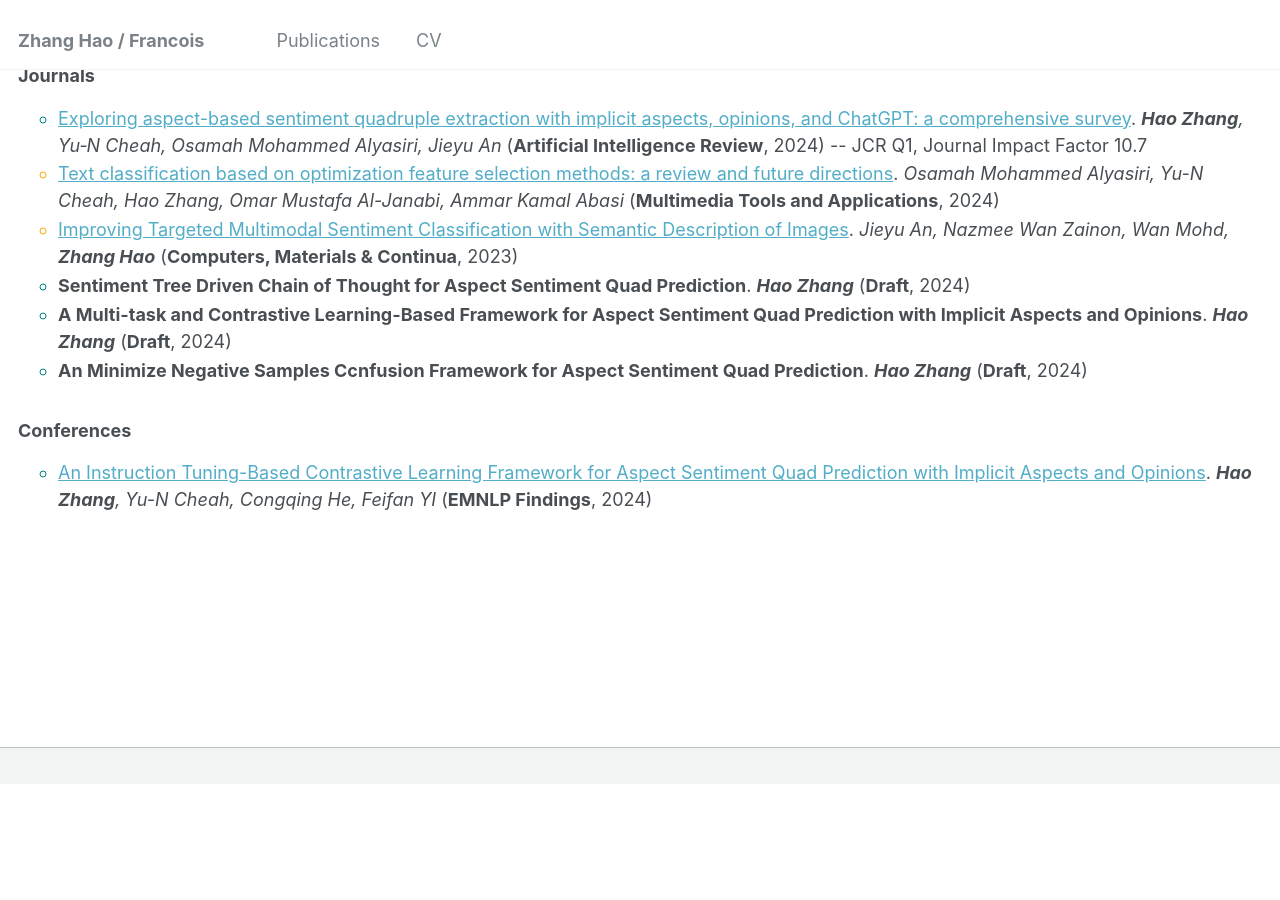
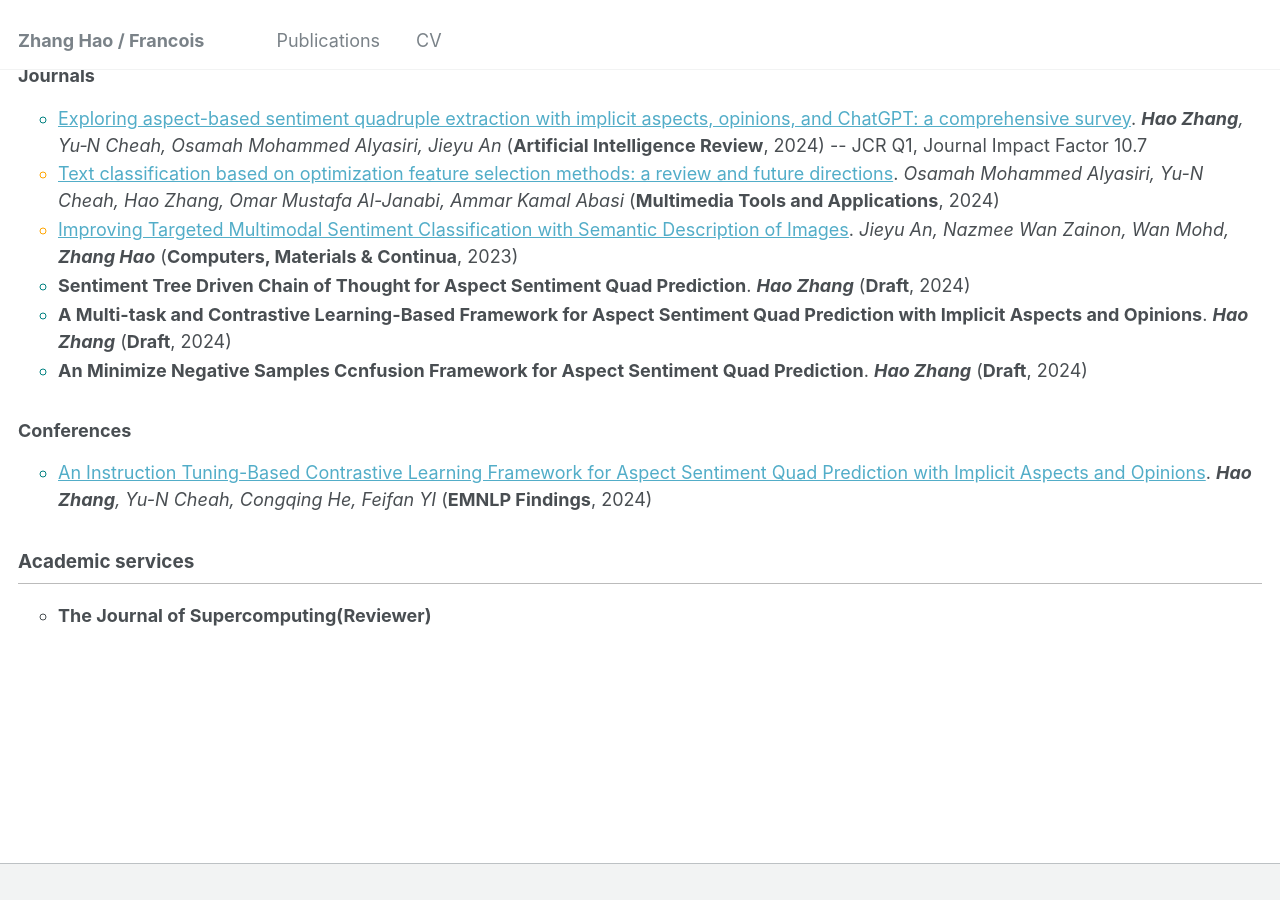
Before and after one commit to sydmou/sydmou.github.io, a Jekyll site: the page built from _pages/cv.md, in a window 1280 px wide and 900 px high, scrolled down 1363 px. Built offline with Jekyll 4.4.1, drawn with Linux system fonts in a browser that asks for light colours; before the commit the page ends 2147 px from its top, so only the background shows below that.

Commit message:
Update cv.md

```diff
--- a/_pages/cv.md
+++ b/_pages/cv.md
@@ -80,3 +80,7 @@ redirect_from:
 {% endfor %}
 </ul>
 </div>
+
+## Academic services
+
+* **The Journal of Supercomputing(Reviewer)**
```
